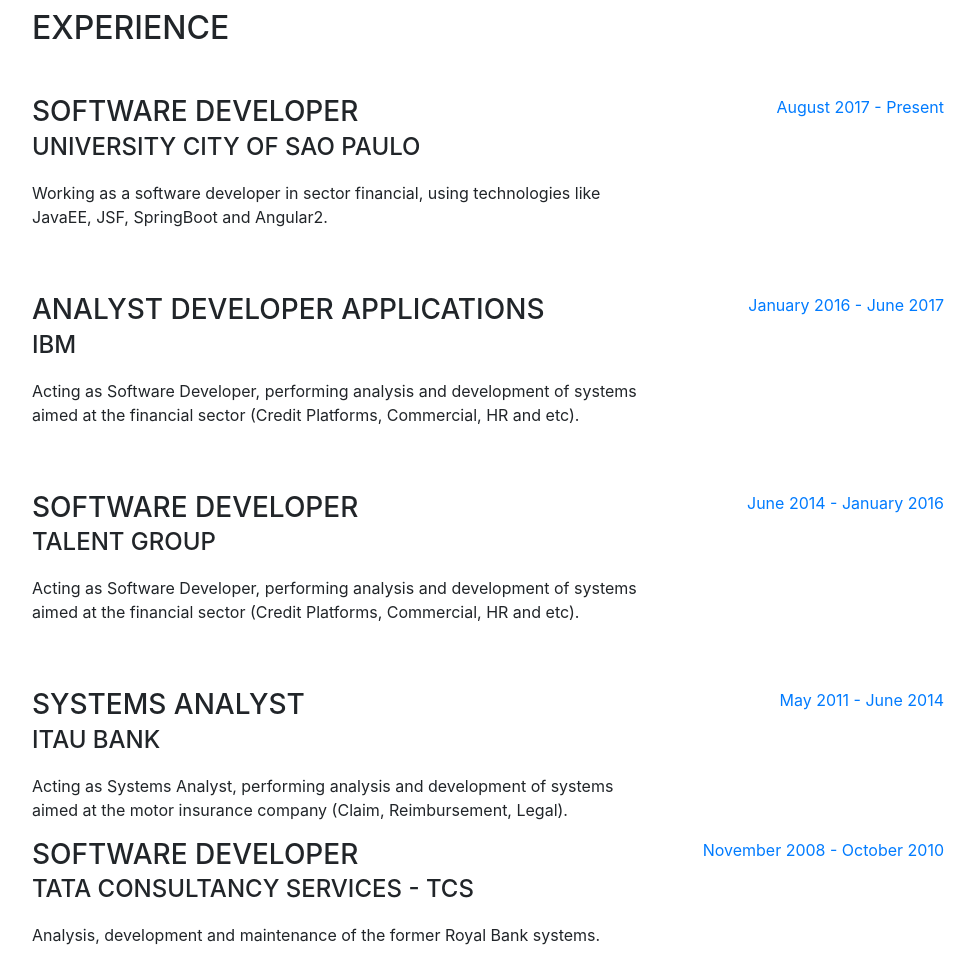
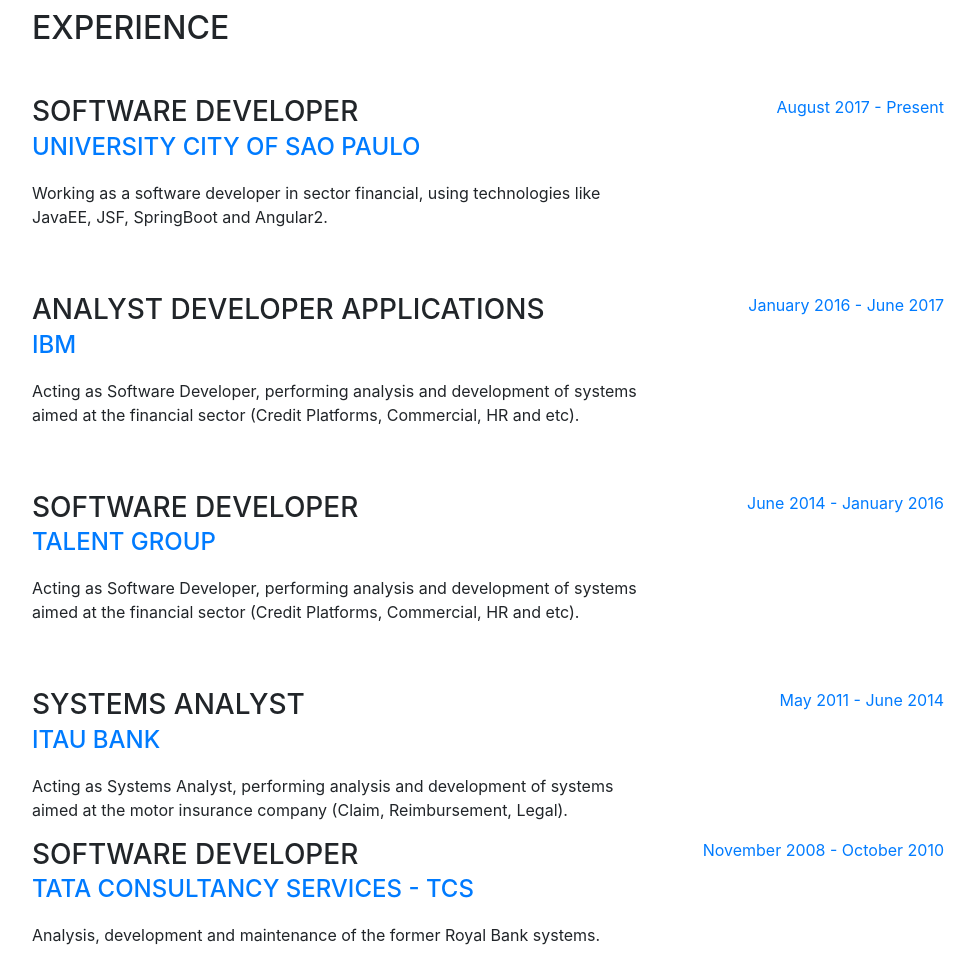
Before and after one commit to bonejah/bonejah.github.io, a website with bundled scripts: page index.html in a window 1280 px wide. Shown: the part 840-1806 px from the top of the page, without its empty margins (288-1263 px from the left). Built offline with nearby package versions, Linux system fonts and the light colour scheme; a web font is replaced by a local one.

Commit message:
add links to my experiences and download some images

```diff
--- a/index.html
+++ b/index.html
@@ -60,7 +60,7 @@
           <span class="text-primary">Lima</span>
         </h1>
         <div class="subheading mb-5">(+55 11) 99770-3205 ·
-          <a href="mailto:brunopclima81@gmail.com">brunopclima81@gmail.com@gmail.com</a>
+          <a href="mailto:brunopclima81@gmail.com">brunopclima81@gmail.com</a>
         </div>
         <p class="lead mb-5">I have experience in building web systems or websites with the best in technologies in the market..</p>
         <div class="social-icons">
@@ -88,7 +88,11 @@
         <div class="resume-item d-flex flex-column flex-md-row mb-5">
           <div class="resume-content mr-auto">
             <h3 class="mb-0">Software Developer</h3>
-            <div class="subheading mb-3">University City of Sao Paulo</div>
+            <div class="subheading mb-3">
+              <a href="https://www.cruzeirodosul.edu.br/" target="_blank">
+                University City of Sao Paulo
+              </a>
+            </div>
             <p>Working as a software developer in sector financial, using technologies like JavaEE, JSF, SpringBoot and Angular2.</p>
           </div>
           <div class="resume-date text-md-right">
@@ -98,7 +102,11 @@
         <div class="resume-item d-flex flex-column flex-md-row mb-5">
           <div class="resume-content mr-auto">
             <h3 class="mb-0">Analyst Developer Applications</h3>
-            <div class="subheading mb-3">IBM</div>
+            <div class="subheading mb-3">
+              <a href="https://www.ibm.com/br-pt/" target="_blank">
+                IBM
+              </a>
+            </div>
             <p>Acting as Software Developer, performing analysis and development of systems aimed at the financial sector (Credit
               Platforms, Commercial, HR and etc).</p>
           </div>
@@ -109,7 +117,11 @@
         <div class="resume-item d-flex flex-column flex-md-row mb-5">
           <div class="resume-content mr-auto">
             <h3 class="mb-0">Software Developer</h3>
-            <div class="subheading mb-3">Talent Group</div>
+            <div class="subheading mb-3">
+              <a href="http://www.talentgroup.com.br/" target="_blank">
+                Talent Group
+              </a>
+            </div>
             <p>Acting as Software Developer, performing analysis and development of systems aimed at the financial sector (Credit
               Platforms, Commercial, HR and etc).</p>
           </div>
@@ -120,7 +132,11 @@
         <div class="resume-item d-flex flex-column flex-md-row">
           <div class="resume-content mr-auto">
             <h3 class="mb-0">Systems Analyst</h3>
-            <div class="subheading mb-3">Itau Bank</div>
+            <div class="subheading mb-3">
+              <a href="https://www.itau.com.br/" target="_blank">
+                Itau Bank
+              </a>
+            </div>
             <p>Acting as Systems Analyst, performing analysis and development of systems aimed at the motor insurance company
               (Claim, Reimbursement, Legal).</p>
           </div>
@@ -131,7 +147,11 @@
         <div class="resume-item d-flex flex-column flex-md-row">
           <div class="resume-content mr-auto">
             <h3 class="mb-0">Software Developer</h3>
-            <div class="subheading mb-3">Tata Consultancy Services - TCS</div>
+            <div class="subheading mb-3">
+              <a href="https://www.tcs.com/" target="_blank">
+                Tata Consultancy Services - TCS
+              </a>
+            </div>
             <p>Analysis, development and maintenance of the former Royal Bank systems.</p>
           </div>
           <div class="resume-date text-md-right">
@@ -148,7 +168,7 @@
         <h2 class="mb-5">Education</h2>
         <div class="resume-item d-flex flex-column flex-md-row mb-5">
           <div class="resume-content mr-auto">
-            <h3 class="mb-0">University Ninth f July</h3>
+            <h3 class="mb-0">University Ninth of July</h3>
             <div class="subheading mb-3">Bachelor Computer Science</div>
           </div>
           <div class="resume-date text-md-right">
```
Also changed, not shown: img/logo-cruzeiro-do-sul.png (added), img/logo-ibm.png (added), img/logo-itau.png (added), img/logo-talent-group.png (added), img/logo-tcs.png (added), img/logo-universidade-nove-de-julho.png (added).
